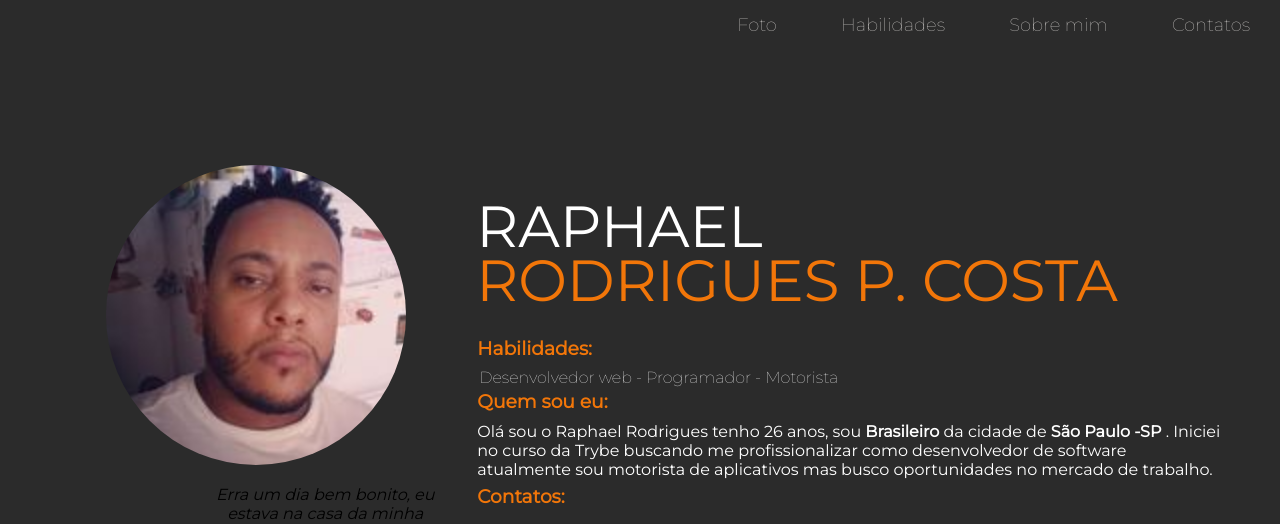
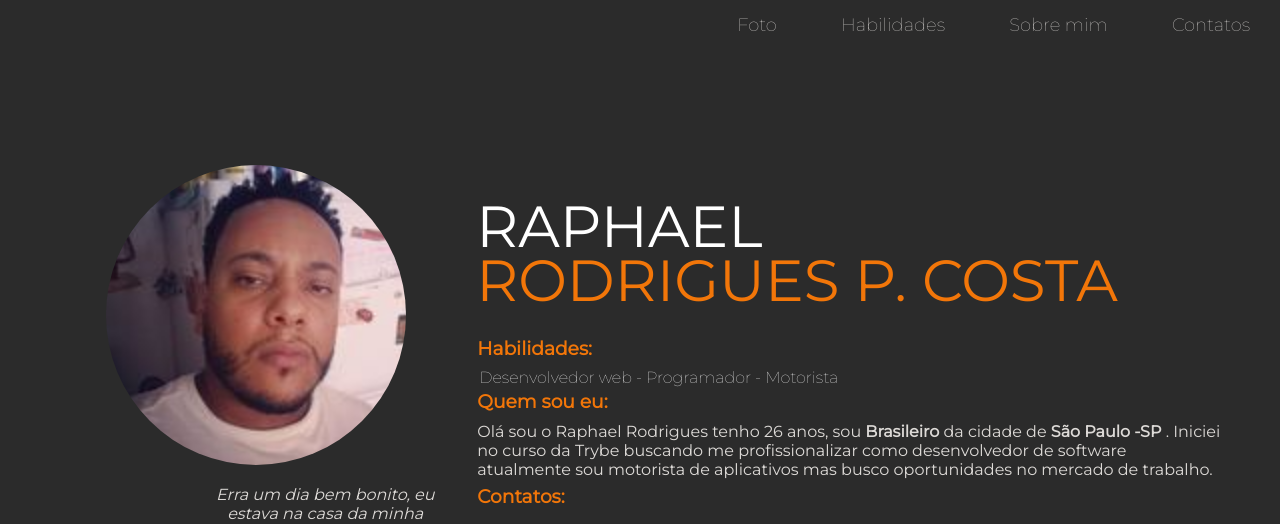
Before and after one commit to RaphaelRodrigues-costa/RaphaelRodrigues-costa.github.io, a plain HTML site: page index.html in a window 1280 px wide. Shown: the top 524 px of the page. Drawn offline with Linux system fonts and the light colour scheme.

Commit message:
alteracao no css

```diff
--- a/css/styles.css
+++ b/css/styles.css
@@ -114,7 +114,7 @@ a{
     margin-right: 50px;
     margin-left: -39px;
     margin-top: -10px;
-    color: #ffffff;
+    color:  #dddad7;
 }
 .profile_title h3{
     margin-right: 50px;
@@ -128,5 +128,6 @@ a{
     width: 45%;
     text-align: center;
     margin-left: 210px;
+    color:  #dddad7;
 
 }
```
